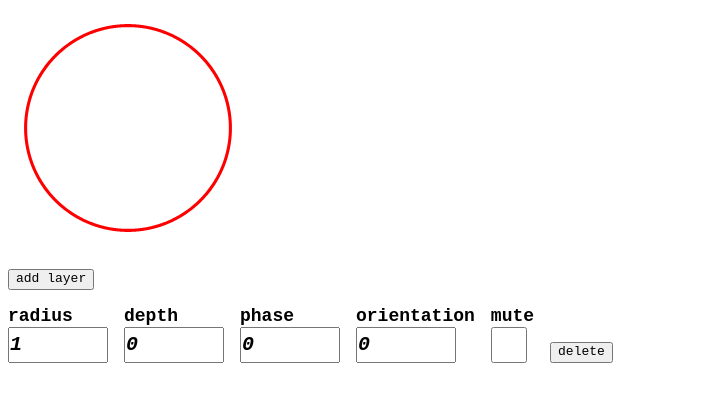
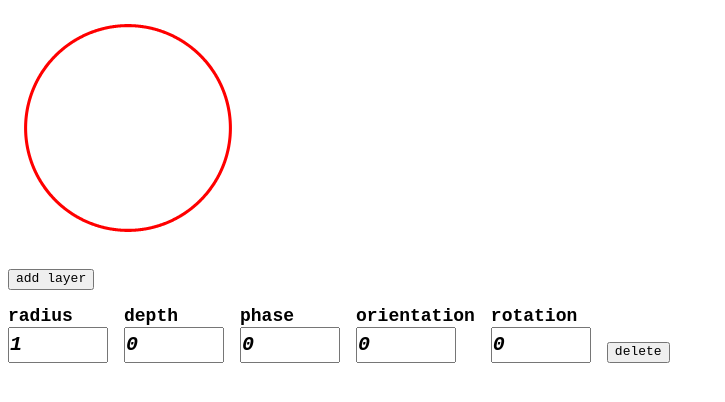
Before and after one commit to clumsycomputer/clumsy-website, a Next.js app: page /toys/loop-explorer in a window 1280 px wide. Shown: the top 402 px of the page, without its empty margins (0-725 px from the left). Built offline with nearby package versions, Linux system fonts and the light colour scheme.

Commit message:
feature(LoopExplorerPage): add rotation property

```diff
--- a/components/pages/toys/loop-explorer/LoopExplorerPage.tsx
+++ b/components/pages/toys/loop-explorer/LoopExplorerPage.tsx
@@ -16,8 +16,12 @@ export function LoopExplorerPage() {
     Array<
       Pick<
         LoopStructure["subStructure"],
-        "relativeSubRadius" | "relativeSubDepth" | "subPhase" | "subOrientation"
-      > & { mute: boolean }
+        | "relativeSubRadius"
+        | "relativeSubDepth"
+        | "subPhase"
+        | "subOrientation"
+        | "subRotation"
+      >
     >
   >([
     {
@@ -25,7 +29,7 @@ export function LoopExplorerPage() {
       relativeSubDepth: 0,
       subPhase: 0,
       subOrientation: 0,
-      mute: false,
+      subRotation: 0,
     },
   ]);
   const sampleCount = 1024;
@@ -47,10 +51,8 @@ export function LoopExplorerPage() {
                   subStructure: [...loopStructureState]
                     .reverse()
                     .reduce<LoopStructure["subStructure"] | null>(
-                      (result, someLoopLayer) => {
-                        return someLoopLayer.mute
-                          ? result
-                          : result === null
+                      (result, someLoopLayer) =>
+                        result === null
                           ? {
                               structureType: "terminal",
                               relativeSubRadius:
@@ -59,6 +61,8 @@ export function LoopExplorerPage() {
                               subPhase: someLoopLayer.subPhase * 2 * Math.PI,
                               subOrientation:
                                 someLoopLayer.subOrientation * 2 * Math.PI,
+                              subRotation:
+                                someLoopLayer.subRotation * 2 * Math.PI,
                             }
                           : {
                               structureType: "interposed",
@@ -69,8 +73,9 @@ export function LoopExplorerPage() {
                               subPhase: someLoopLayer.subPhase * 2 * Math.PI,
                               subOrientation:
                                 someLoopLayer.subOrientation * 2 * Math.PI,
-                            };
-                      },
+                              subRotation:
+                                someLoopLayer.subRotation * 2 * Math.PI,
+                            },
                       null
                     ) || {
                     structureType: "terminal",
@@ -78,6 +83,7 @@ export function LoopExplorerPage() {
                     relativeSubDepth: 0,
                     subPhase: 0,
                     subOrientation: 0,
+                    subRotation: 0,
                   },
                 },
               });
@@ -102,7 +108,7 @@ export function LoopExplorerPage() {
                   relativeSubDepth: 0,
                   subPhase: 0,
                   subOrientation: 0,
-                  mute: false,
+                  subRotation: 0,
                 },
               ]);
             }}
@@ -264,23 +270,29 @@ export function LoopExplorerPage() {
                     padding: 8,
                   }}
                 >
-                  <label style={{ fontWeight: 600, fontSize: 18 }}>mute</label>
+                  <label style={{ fontWeight: 600, fontSize: 18 }}>
+                    rotation
+                  </label>
                   <input
                     style={{
-                      width: 36,
-                      height: 36,
+                      margin: 0,
+                      padding: 0,
+                      width: 96,
+                      height: 32,
                       fontWeight: 600,
                       fontSize: 20,
                       fontStyle: "italic",
                     }}
-                    type={"checkbox"}
-                    checked={someLoopStructureLayer.mute}
+                    type={"number"}
+                    step={1 / 25}
+                    value={someLoopStructureLayer.subRotation}
                     onChange={(someChangeEvent) => {
                       setLoopStructureState((currentState) => {
                         const nextState = [...currentState];
                         nextState.splice(layerIndex, 1, {
                           ...currentState[layerIndex],
-                          mute: someChangeEvent.target.checked,
+                          subRotation:
+                            (Number(someChangeEvent.target.value) + 1) % 1,
                         });
                         return nextState;
                       });
@@ -318,13 +330,13 @@ export function LoopExplorerPage() {
 
 type LoopStructure = RecursiveSpatialStructure<
   { loopBase: Circle },
-  // { subLoopRotationAngle: number },
   {},
   {
     relativeSubRadius: number;
     relativeSubDepth: number;
     subPhase: number;
     subOrientation: number;
+    subRotation: number;
   }
 >;
 
@@ -338,7 +350,7 @@ function getLoopPoint(api: GetLoopPointApi): Point {
   const {
     inputAngle,
     someLoopStructure,
-    inputAngleRetryDelta = 0.000000001,
+    inputAngleRetryDelta = 0.000000000001,
   } = api;
   const loopPoint = _getLoopPoint({
     inputAngle,
@@ -389,9 +401,17 @@ function _getLoopPoint(api: _GetLoopPointApi): Point {
     unorientedSubLoopPoint[1],
   ];
   return getRotatedPoint({
-    anchorPoint: baseCircle.center,
-    subjectPoint: unorientedLoopPoint,
-    rotationAngle: baseStructure.subStructure.subOrientation,
+    rotationAngle: baseStructure.subStructure.subRotation,
+    anchorPoint: getRotatedPoint({
+      anchorPoint: baseCircle.center,
+      subjectPoint: unorientedSubCircle.center,
+      rotationAngle: baseStructure.subStructure.subOrientation,
+    }),
+    subjectPoint: getRotatedPoint({
+      anchorPoint: baseCircle.center,
+      subjectPoint: unorientedLoopPoint,
+      rotationAngle: baseStructure.subStructure.subOrientation,
+    }),
   });
 }
 
```
